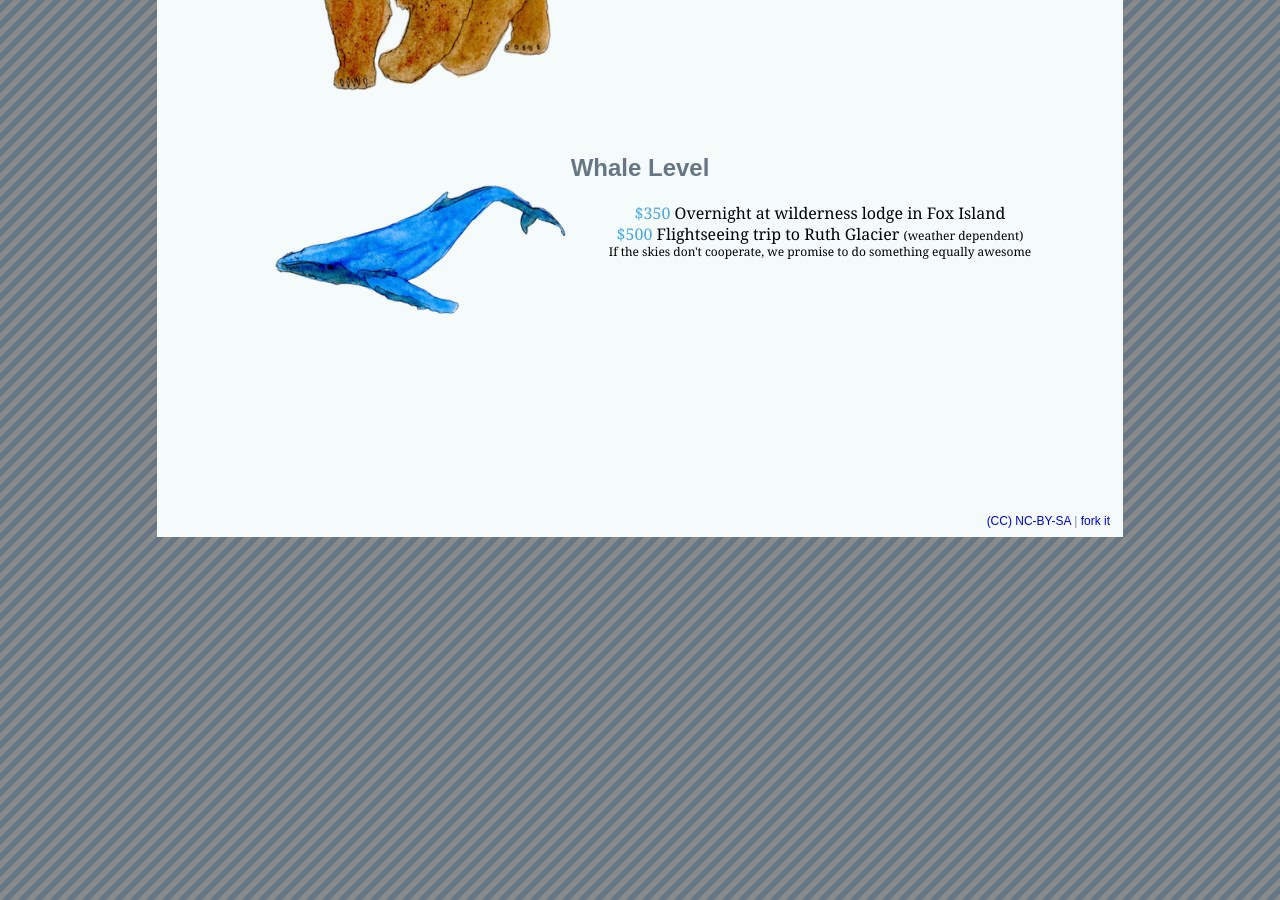
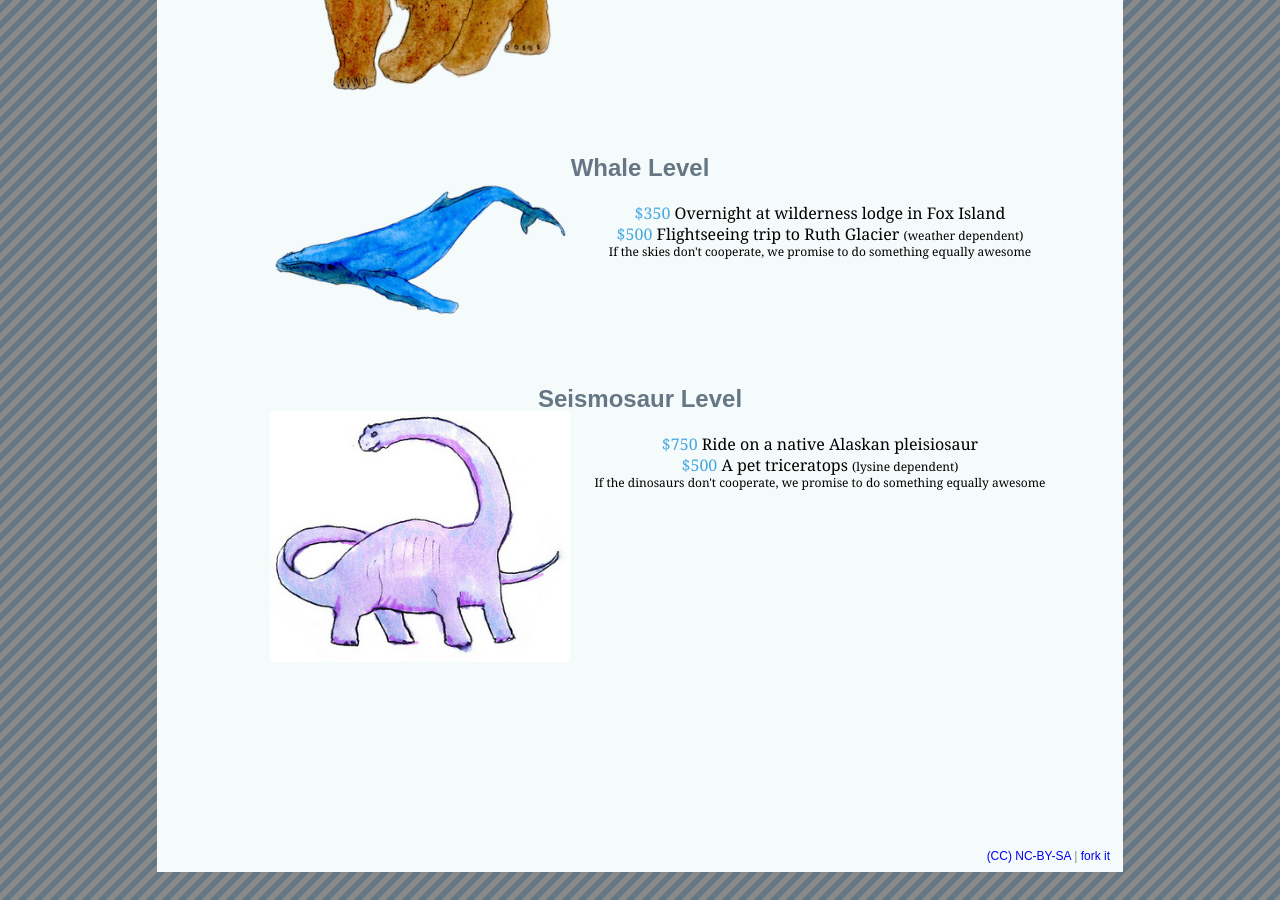
Before and after one commit to jlev/ruthandjosh, a Jekyll site: the page built from registry.html, in a window 1280 px wide and 900 px high, scrolled down 2211 px. Built offline with Jekyll 4.4.1, drawn with Linux system fonts in a browser that asks for light colours; nearby versions of some CDN libraries; Markdown is read by kramdown in place of the engine named in the settings.

```diff
--- a/registry.html
+++ b/registry.html
@@ -112,5 +112,18 @@ title: Honeymoon Registry
 </div>
 
 <div class="row">
+	<h3>Seismosaur Level</h3>
+	<img class="animal" src="/images/animals/seismosaur.jpg">
+
+	<div class="text">
+		<ul>
+			<li><a href="https://www.paypal.com/cgi-bin/webscr?cmd=_s-xclick&hosted_button_id=2YVRDVEPBWVJU" target="_blank">$750</a> Ride on a native Alaskan pleisiosaur</li>
+			<li><a href="https://www.paypal.com/cgi-bin/webscr?cmd=_s-xclick&hosted_button_id=PWB7353Q4KLYJ" target="_blank">$500</a> A pet triceratops <small>(lysine dependent)<br>
+				If the dinosaurs don't cooperate, we promise to do something equally awesome</small></li>
+		</ul>
+	</div>
+</div>
+
+<div class="row">
 	<!--<a href="https://www.paypal.com/cgi-bin/webscr?cmd=_cart&business=josh%40levinger%2enet&display=1">Checkout with Paypal</a>-->
 </div>
```
Also changed, not shown: images/animals/seismosaur.jpg (added).
